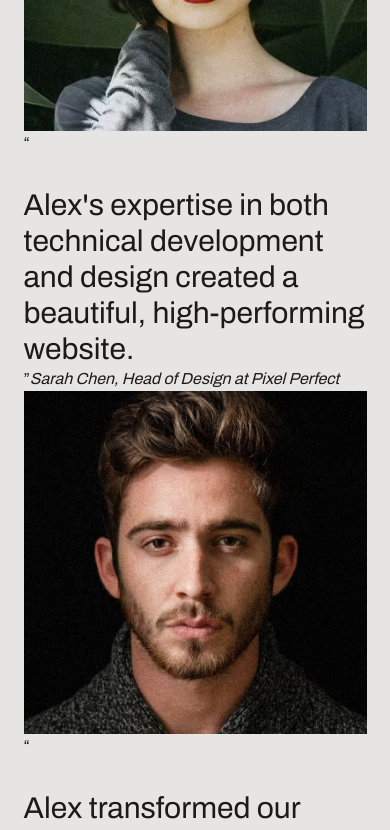
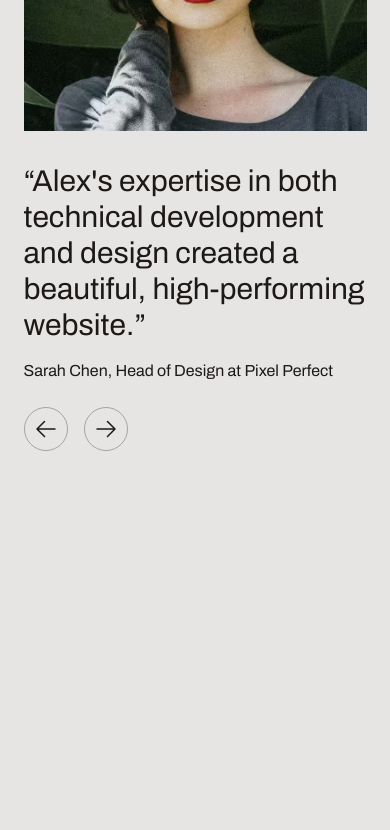
Before and after one commit to in27sung/portfolio, a Next.js app: page / in a window 390 px wide. Shown: the part 3840-4670 px from the top of the page. After the commit the page ends 4387 px from the top, so only its background shows below. Built offline with nearby package versions, Linux system fonts and the light colour scheme.

Commit message:
Improve Testimonials section responsiveness and add single testimonial display

```diff
--- a/src/sections/Testimonials.tsx
+++ b/src/sections/Testimonials.tsx
@@ -36,8 +36,9 @@
 ];
 
 const Testimonials: FC = () => {
+  const testimonialIndex = 0;
   return <section className="section">
-    <h2 className="text-4xl flex flex-col overflow-hidden">
+    <h2 className="text-4xl md:text-7xl flex flex-col overflow-hidden">
       <span className="whitespace-nowrap">
         Some nice words from my past clients
       </span>
@@ -47,31 +48,33 @@
     </h2>
     <div className="container">
       <div className="mt-20">
-        {testimonials.map(({ name, company, role, quote, image, imagePositionY }) => (
-          <div key={name}>
-            <div className="aspect-square">
+        {testimonials.map(({ name, company, role, quote, image, imagePositionY }, index) => index === testimonialIndex && (
+          <div key={name} className="grid md:grid-cols-5 md:gap-8 md:items-center">
+            <div className="aspect-square md:aspect-[9/16] md:col-span-2">
               <Image src={image} alt={name} className="size-full object-cover" style={{
                 objectPosition: `50% ${imagePositionY * 100}%`
               }} />
             </div>
-            <blockquote>
-              <span>&ldquo;</span>
-              <div className="text-3xl mt-8">{quote}</div>
-              <span>&rdquo;</span>
-              <cite>
+            <blockquote className="md:col-span-3">
+              <div className="text-3xl md:text-5xl mt-8 md:mt-0">
+                <span>&ldquo;</span>
+                <span className="">{quote}</span>
+                <span>&rdquo;</span>
+              </div>
+              <cite className="mt-4 md:mt-8 not-italic block md:text-lg">
                 {name}, {role} at {company}
               </cite>
             </blockquote>
           </div>
         ))}
       </div>
-      <div>
-        <button>
+      <div className="flex gap-4 mt-6">
+        <button className="border border-stone-400 size-11 inline-flex items-center justify-center rounded-full">
           <svg xmlns="http://www.w3.org/2000/svg" fill="none" viewBox="0 0 24 24" strokeWidth="1.5" stroke="currentColor" className="size-6">
             <path strokeLinecap="round" strokeLinejoin="round" d="M10.5 19.5 3 12m0 0 7.5-7.5M3 12h18" />
           </svg>
         </button>
-        <button>
+        <button className="border border-stone-400 size-11 inline-flex items-center justify-center rounded-full">
           <svg xmlns="http://www.w3.org/2000/svg" fill="none" viewBox="0 0 24 24" strokeWidth="1.5" stroke="currentColor" className="size-6">
             <path strokeLinecap="round" strokeLinejoin="round" d="M13.5 4.5 21 12m0 0-7.5 7.5M21 12H3" />
           </svg>
```
